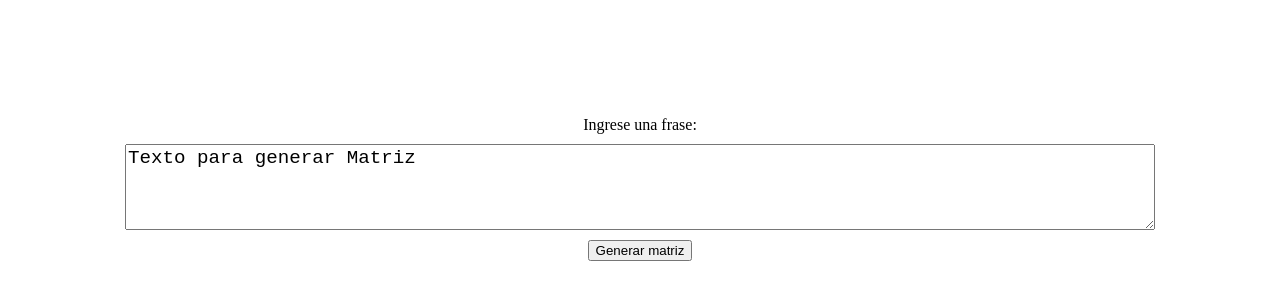
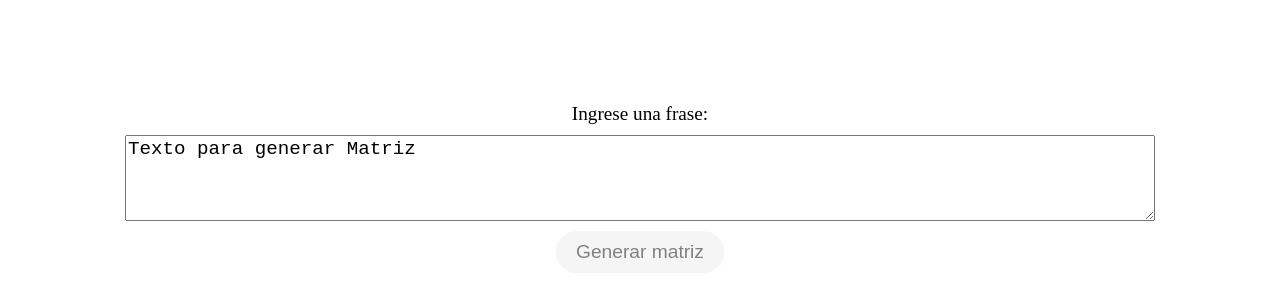
Before and after one commit to CursoEGG001/PruebaFondo001, a website: page public_html/index.html in a window 1280 px wide. Shown: the part 212-512 px from the top of the page. Drawn offline with Linux system fonts and the light colour scheme.

Commit message:
Cambios estéticos sombras

```diff
--- a/public_html/index.html
+++ b/public_html/index.html
@@ -18,6 +18,7 @@
                 display: flex;
                 flex-direction: column;
                 align-items: center;
+                font-size: 1.2rem;
             }
             #input {
                 width: 80vw;
@@ -25,14 +26,16 @@
                 margin: 10px;
                 font-size: 1.2rem;
             }
-            #button {
+            #boton {
                 padding: 10px 20px;
                 font-size: 1.2rem;
-                background-color: #2196F3;
-                color: #fff;
-                border: none;
-                border-radius: 5px;
+                background-color: whitesmoke;
+                color: grey;
+                border: 3em;
+                border-radius: 5em;
+                box-shadow: 2px 2px 4px rgba(252, 252, 252, 0.82);
                 cursor: pointer;
+
             }
             canvas {
                 position: absolute;
@@ -177,7 +180,7 @@
                 osc.type = 'sine';
                 // Configura los parámetros para el glissando
                 const duration = 3; // duración del glissando en segundos
-                const startFreq = 55; // frecuencia inicial
+                const startFreq = 110; // frecuencia inicial
                 const endFreq = 2520; // frecuencia final
                 const numSteps = matriz.length; // número de pasos en el glissando
                 const stepSize = (endFreq - startFreq) / numSteps; // tamaño de cada paso
@@ -199,7 +202,7 @@
                 for (let i = 0; i < numSteps; i++) {
                     for (let j = 0; j < numSteps; j++) {
                         const valoruno = isNaN(matriz[i][j]) ? 0.5 : matriz[i][j];
-                        const frequency = startFreq + ( ((i + j)/ numSteps) * stepSize );
+                        const frequency = startFreq + ( (i + j) * stepSize );
                         osc.frequency.linearRampToValueAtTime(frequency, time);
                         gainNode.gain.linearRampToValueAtTime(valoruno, time);
                         time += timeStep;
```
Also changed, not shown: 1 other file.
